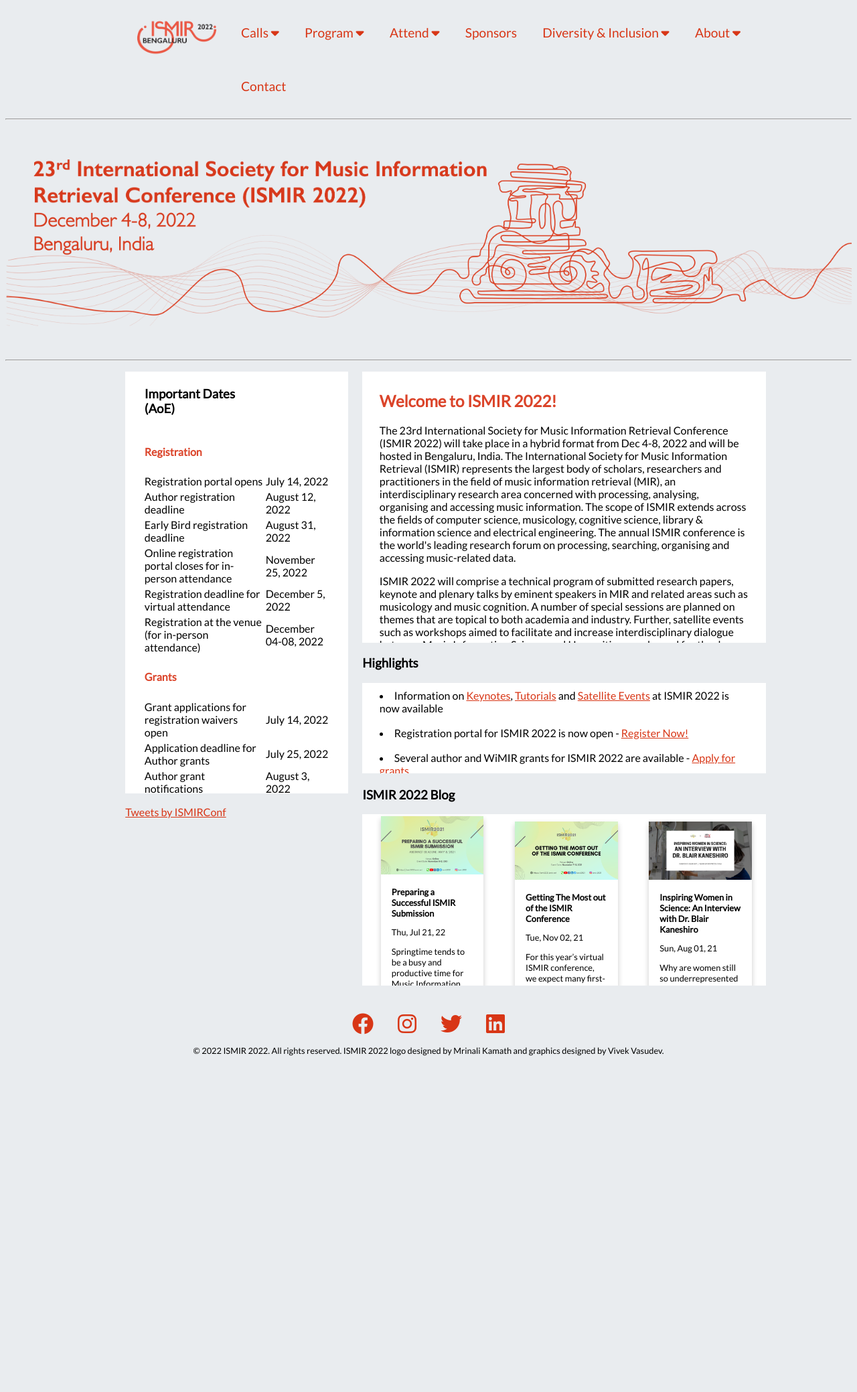
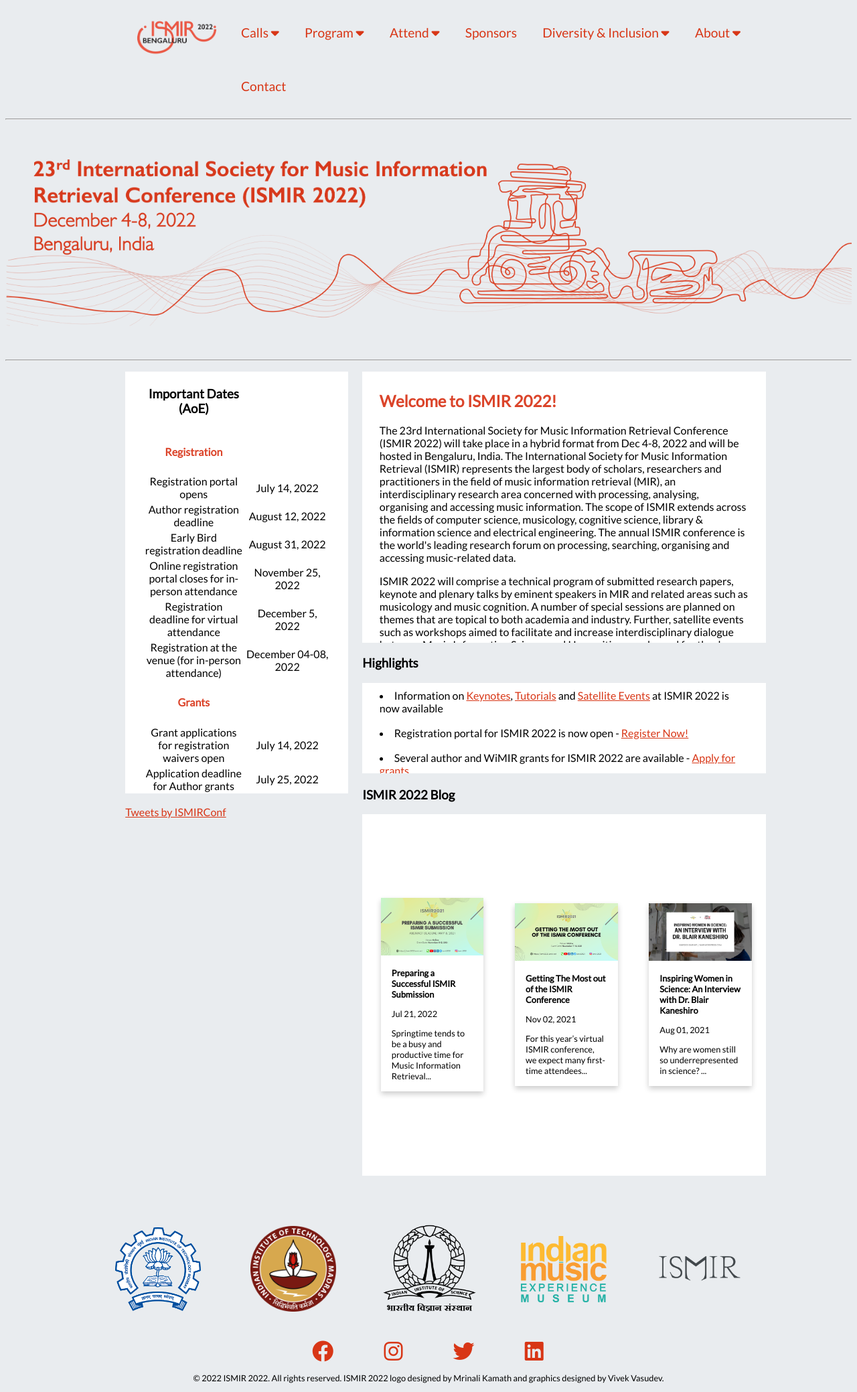
Before and after one commit to ismir2022/ismir2022.github.io, a Jekyll site: the page built from index_staging.md, in a window 1280 px wide. Shown: the whole page at 67% size. Built offline with Jekyll 4.4.1, drawn with Linux system fonts in a browser that asks for light colours; nearby versions of some CDN libraries; comment, search, counter and statistics services are not loaded; before the commit the page ends 1590 px from its top, so only the background shows below that.

Commit message:
Card Spacing and Footer

```diff
--- a/_includes/footer.html
+++ b/_includes/footer.html
@@ -1,4 +1,13 @@
 <footer>
+    <table class="institutetable">
+        <tr>
+            <td><img src="..\assets\orgins\iitb.png" class="footer-wrapper"></td>
+            <td><img src="..\assets\orgins\iitm.png" class="footer-wrapper"></td>
+            <td><img src="..\assets\orgins\iisc.png" class="small-footer-wrapper"></td>
+            <td><img src="..\assets\orgins\ime.png" class="footer-wrapper"></td>
+            <td><img src="..\assets\orgins\ismir.png" class="footer-wrapper"></td>
+        </tr>
+    </table>
     <table class="socialtable">
         <tr>
             <td><a href="https://www.facebook.com/ISMIRConf" class="medialinks"><i class="fa-brands fa-facebook"></i></a></td>
--- a/index_staging.md
+++ b/index_staging.md
@@ -180,7 +180,7 @@
 
 <div class="cardrow">
     <h3 style="padding-top: 0.125em;"> ISMIR 2022 Blog </h3>
-    <section style="background-color: rgb(255, 255, 255); height:20vw; overflow:scroll;">
+    <section style="background-color: rgb(255, 255, 255); height:60vh; overflow:scroll;">
     <table class="cardtable">
     <tr>
     {% for post in site.posts limit:3 %}
@@ -189,7 +189,7 @@
                 <img src="{{ post.featured-img }}" alt="Card Avatar" class = "cardimage">
                 <div class="cardcontainer">
                     <p><b>{{post.title}}</b></p>
-                    <p>{{ post.date | date: "%a, %b %d, %y" }}</p>
+                    <p>{{ post.date | date: "%b %d, %Y" }}</p>
                     <p>{{post.summary | strip_html | truncatewords:15}}</p>
                 </div>
             </div>
@@ -202,7 +202,7 @@
             <img src="{{post.featured_img}}" alt="Card Avatar" class = "cardimage">
             <div class="cardcontainer">
                 <p><b>{{post.title}}</b></p>
-                <p>{{ post.date | date: "%a, %b %d, %y" }}</p>
+                <p>{{ post.date | date: "%b %d, %Y" }}</p>
                 <p>{{ post.summary | strip_html | truncatewords:20 }}</p>
             </div>
         </div>
@@ -277,7 +277,7 @@
 
 
 <br>
-<div style="float:left; padding-top: 2vh"><a class="twitter-timeline" data-width="26vw" data-height="50vh" href="https://twitter.com/ISMIRConf?ref_src=twsrc%5Etfw">Tweets by ISMIRConf</a> <script async src="https://platform.twitter.com/widgets.js" charset="utf-8"></script></div>
+<div style="float:left; padding-top: 2vh"><a class="twitter-timeline" data-width="26vw" data-height="68vh" href="https://twitter.com/ISMIRConf?ref_src=twsrc%5Etfw">Tweets by ISMIRConf</a> <script async src="https://platform.twitter.com/widgets.js" charset="utf-8"></script></div>
 <!-- <div class="mobiletwitter"><a class="twitter-timeline" data-width="250" data-height="400" href="https://twitter.com/ISMIRConf?ref_src=twsrc%5Etfw">Tweets by ISMIRConf</a> <script async src="https://platform.twitter.com/widgets.js" charset="utf-8"></script></div> -->
 <br>
 <br>
```
Also changed, not shown: _includes/css/musto.css (+32 -0 lines), _posts/2021-11-02-getting.md (+2 -2 lines), assets/orgins/iisc.png (added), assets/orgins/iitb.png (added), assets/orgins/iitm.png (added), assets/orgins/ime.png (added), assets/orgins/ismir.png (added), 8 other files.
